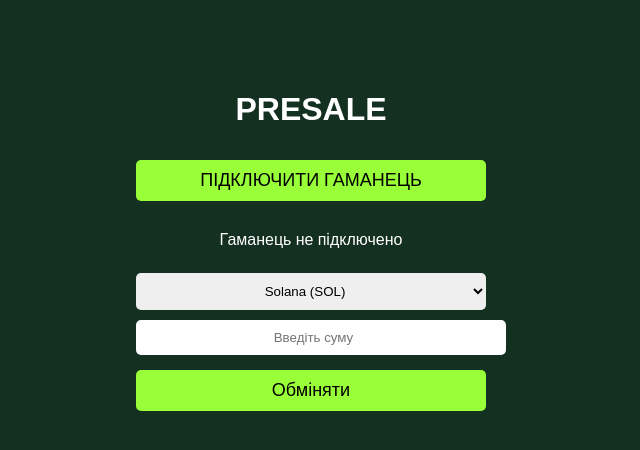
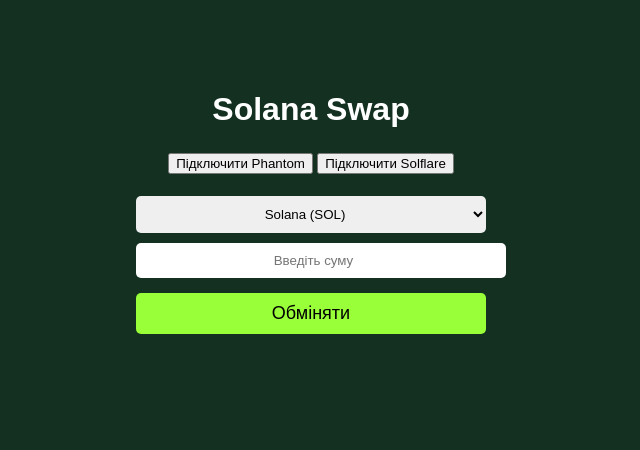
Before and after one commit to TeRaNozaVr1/solana-swap-frontend, a plain HTML site: page index.html in a window 1280 px wide. Shown: the whole page, without its empty margins (329-969 px from the left). Drawn offline with Linux system fonts and the light colour scheme; a web font is replaced by a local one.

Commit message:
Update index.html

```diff
--- a/index.html
+++ b/index.html
@@ -51,9 +51,10 @@
 </head>
 <body>
     <div class="container">
-        <h1>PRESALE</h1>
-        <button id="connect-wallet" class="btn">ПІДКЛЮЧИТИ ГАМАНЕЦЬ</button>
-        <p id="wallet-status">Гаманець не підключено</p>
+    <h1>Solana Swap</h1>
+    <button id="connectPhantom">Підключити Phantom</button>
+    <button id="connectSolflare">Підключити Solflare</button>
+    <p id="walletInfo"></p>
 
         <select id="currency">
             <option value="SOL">Solana (SOL)</option>
```
